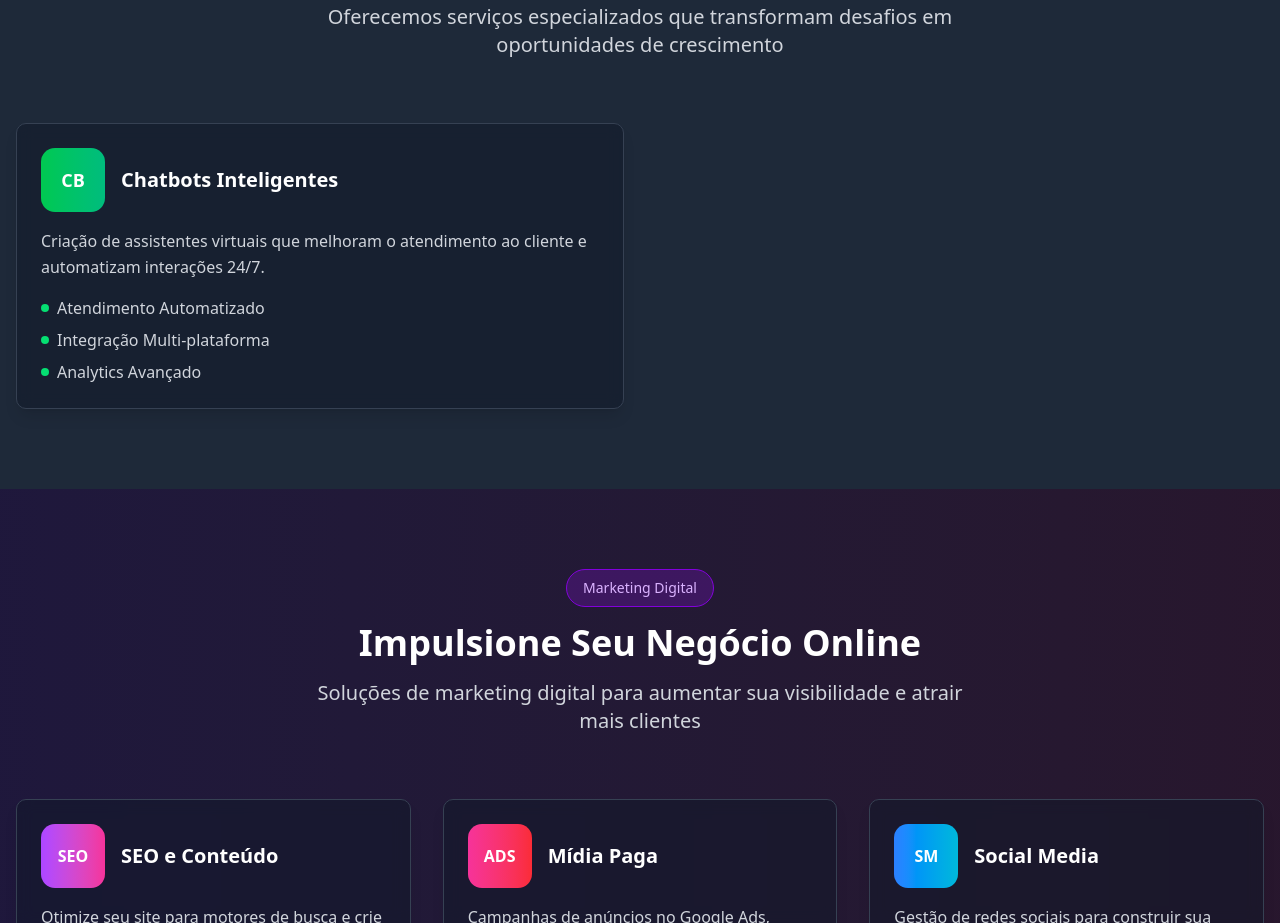
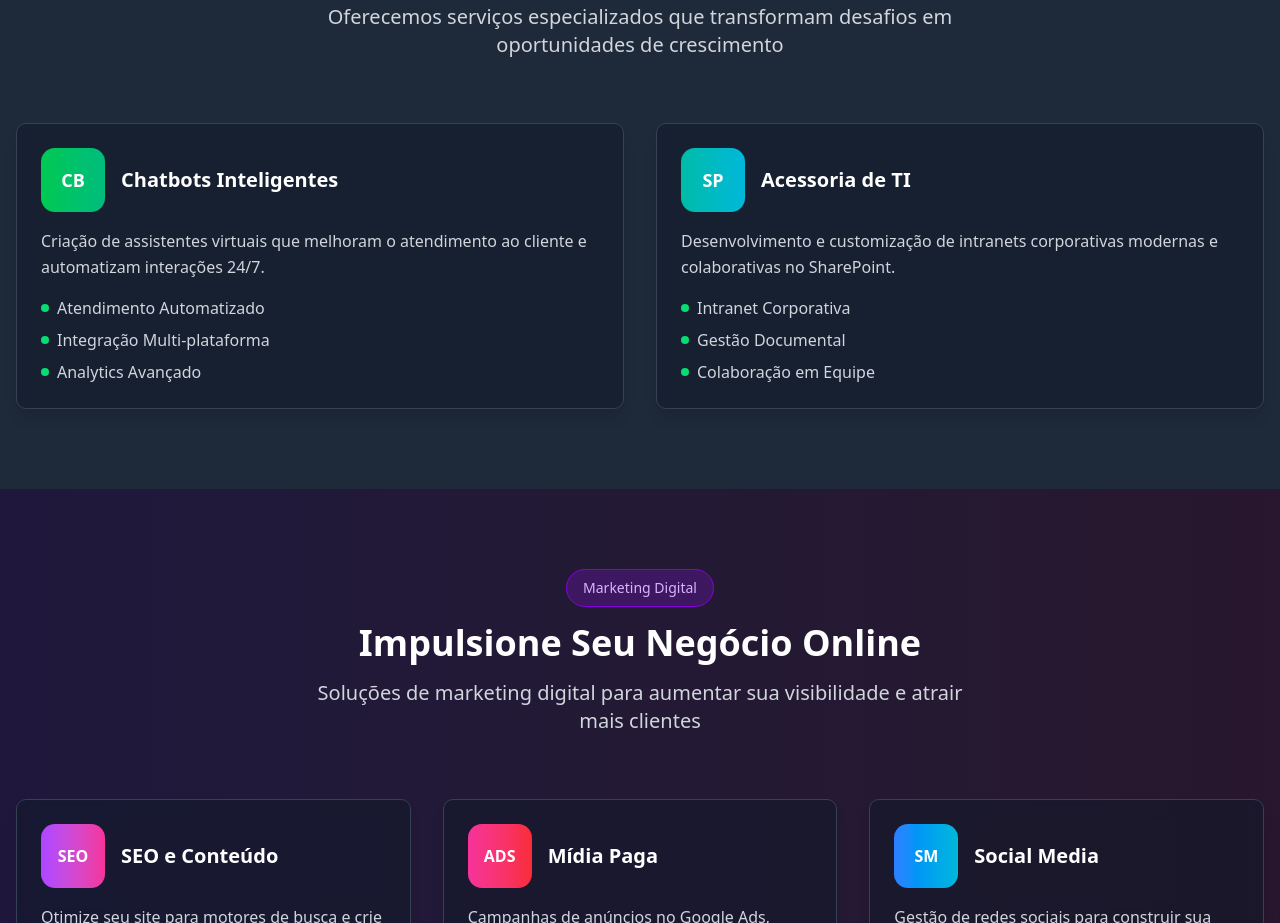
Before and after one commit to PatrickNDS/horizontech, a React (Vite) app: page / in a window 1280 px wide. Shown: the part 860-1783 px from the top of the page. Built offline with nearby package versions, Linux system fonts and the light colour scheme.

Commit message:
Atualizações no header e remoção do invert

```diff
--- a/src/App.jsx
+++ b/src/App.jsx
@@ -200,6 +200,13 @@ function App() {
                 gradient: "from-green-500 to-emerald-500"
               },
 
+              {
+                icon: "SP",
+                title: "Acessoria de TI",
+                description: "Desenvolvimento e customização de intranets corporativas modernas e colaborativas no SharePoint.",
+                features: ["Intranet Corporativa", "Gestão Documental", "Colaboração em Equipe"],
+                gradient: "from-teal-500 to-cyan-500"
+              }
             ].map((service, index) => (
               <motion.div
                 key={index}
```
